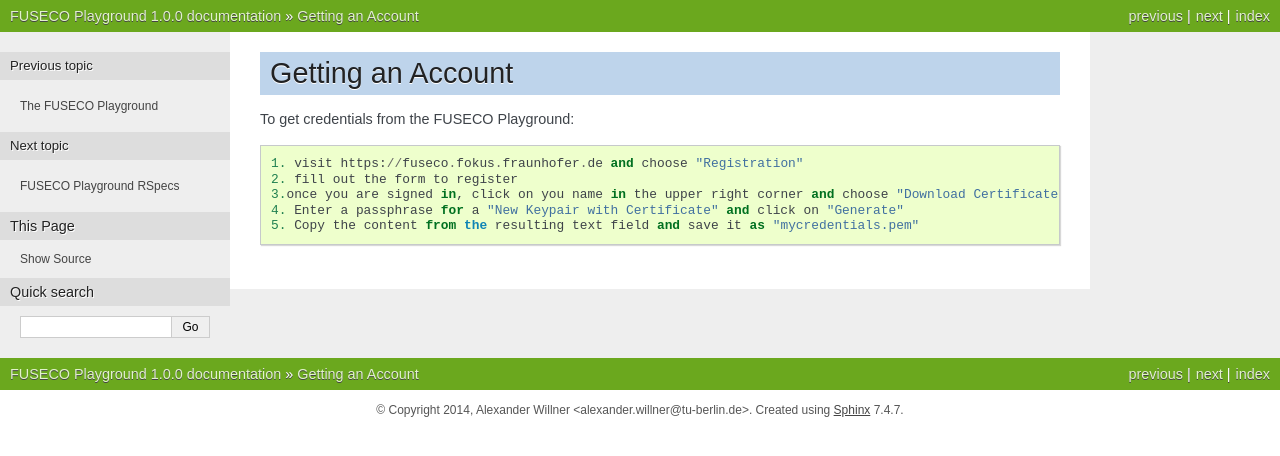
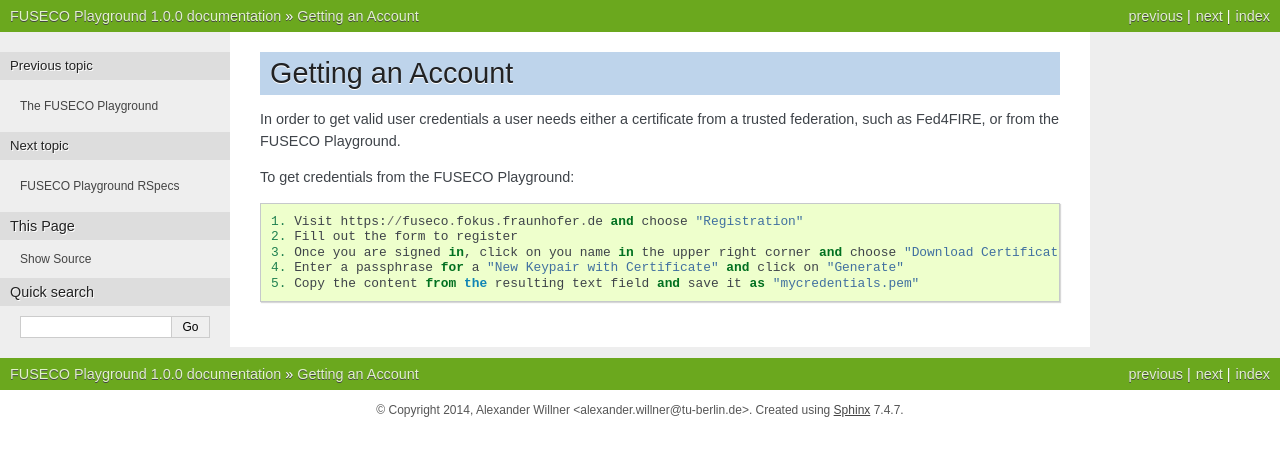
Before and after one commit to FITeagle/fusecoplayground, a Sphinx documentation site: the page built from source/account.rst, in a window 1280 px wide. Shown: the top 456 px of the page. Built offline with Sphinx 7.4.7, drawn with Linux system fonts in a browser that asks for light colours.

```diff
--- a/source/account.rst
+++ b/source/account.rst
@@ -1,10 +1,12 @@
 Getting an Account
 ==================
 
+In order to get valid user credentials a user needs either a certificate from a trusted federation, such as Fed4FIRE, or from the FUSECO Playground.
+
 To get credentials from the FUSECO Playground::
 
-  1. visit https://fuseco.fokus.fraunhofer.de and choose "Registration"
-  2. fill out the form to register
-  3.once you are signed in, click on you name in the upper right corner and choose "Download Certificate"
+  1. Visit https://fuseco.fokus.fraunhofer.de and choose "Registration"
+  2. Fill out the form to register
+  3. Once you are signed in, click on you name in the upper right corner and choose "Download Certificate"
   4. Enter a passphrase for a "New Keypair with Certificate" and click on "Generate"
   5. Copy the content from the resulting text field and save it as "mycredentials.pem"
```
Also changed, not shown: source/accessingnodes.rst (+1 -7 lines).
